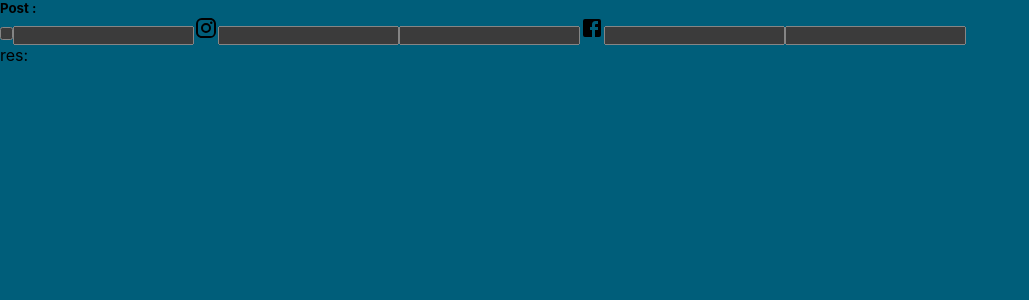
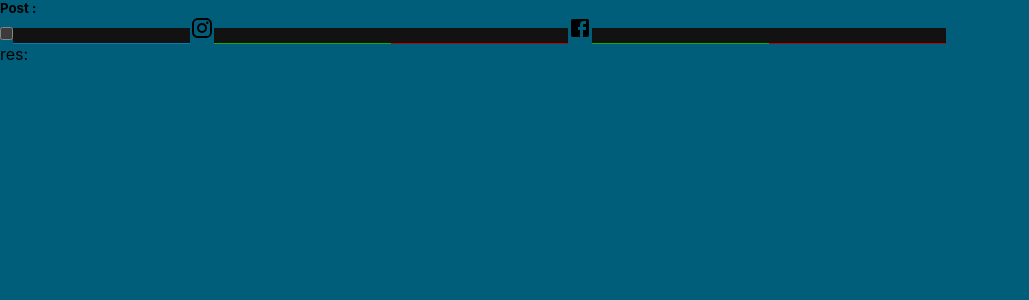
Before and after one commit to signscloudhn/budget, a Next.js app: page /dashboard/1/components/Post in a window 1280 px wide. Shown: the top 300 px of the page, without its empty margins (0-1029 px from the left). Built offline with nearby package versions, Linux system fonts and the light colour scheme.

Commit message:
🎨 PostInput component

```diff
--- a/pages/dashboard/[id]/components/Post.tsx
+++ b/pages/dashboard/[id]/components/Post.tsx
@@ -2,120 +2,47 @@ import { Icon } from "@mui/material"
 import FacebookIcon from "@mui/icons-material/Facebook"
 import InstagramIcon from "@mui/icons-material/Instagram"
 import styles from "../styles/DivisionInfo.module.scss"
-import { useDispatch} from "react-redux"
+import { useDispatch } from "react-redux"
 import {
-  updateSpent,
-  updateSocialMediaDist,
   updateEquivalent,
-  updatePostBudget,
 } from "../../../../redux/slices/dataSlice"
 import { PostProps } from "../../../../interfaces/dashboard"
-import useLastWeek from '../../../../hooks/useLastWeek';
+import useLastWeek from "../../../../hooks/useLastWeek"
+import PostInput from "./common/PostInput"
 
 const Post = ({ post, currentData }: PostProps) => {
   const dispatch = useDispatch()
 
-  const {isLastWeek} = useLastWeek()
+  const { isLastWeek } = useLastWeek()
 
   return (
     <div className={styles.post}>
       <h5>Post {post?.id}:</h5>
-      <input type="checkbox" checked={post?.equivalent} disabled={isLastWeek() ? false : true} onChange={()=>{
-        dispatch(updateEquivalent({
-          current: currentData,
-          id: post?.id
-        }))
-      }} />
       <input
-        type="number"
-        value={post?.budget}
-        min={0}
-        disabled={
-          !post?.equivalent && isLastWeek() ? false : true
-        }
-        onChange={(e) => {
+        type="checkbox"
+        checked={post?.equivalent}
+        disabled={isLastWeek() ? false : true}
+        onChange={() => {
           dispatch(
-            updatePostBudget({
+            updateEquivalent({
+              current: currentData,
               id: post?.id,
-              current: currentData,
-              value: Number(e.target.value),
             })
           )
         }}
       />
+      <PostInput currentData={currentData} post={post} />
+
       <Icon component={InstagramIcon} />
-      <input
-        type="number"
-        value={post?.distribution?.instagram?.in}
-        className={styles.in}
-        min={0}
-        disabled={isLastWeek() ? false : true}
-        onChange={(e) => {
-          dispatch(
-            updateSocialMediaDist({
-              id: post?.id,
-              current: currentData,
-              value: Number(e.target.value),
-              social: "instagram",
-            })
-          )
-        }}
-      />
-      <input
-        type="number"
-        value={post?.distribution?.instagram?.out}
-        className={styles.out}
-        min={0}
-        max={post?.distribution?.instagram?.in}
-        disabled={isLastWeek() ? false : true}
-        onChange={(e) => {
-          dispatch(
-            updateSpent({
-              id: post?.id,
-              current: currentData,
-              value: Number(e.target.value),
-              social: "instagram",
-            })
-          )
-        }}
-      />
+
+      <PostInput currentData={currentData} post={post} postIn="instagram" />
+      <PostInput currentData={currentData} post={post} postOut="instagram" />
+
       <Icon component={FacebookIcon} />
-      <input
-        type="number"
-        value={post?.distribution?.facebook?.in}
-        className={styles.in}
-        min={0}
-        max={post?.budget}
-        disabled={isLastWeek() ? false : true}
-        onChange={(e) => {
-          dispatch(
-            updateSocialMediaDist({
-              id: post?.id,
-              current: currentData,
-              value: Number(e.target.value),
-              social: "facebook",
-            })
-          )
-        }}
-      />
-      <input
-        type="number"
-        value={post?.distribution?.facebook?.out}
-        className={styles.out}
-        min={0}
-        max={post?.distribution?.facebook?.in}
-        disabled={isLastWeek() ? false : true}
-        onChange={(e) => {
-          dispatch(
-            updateSpent({
-              id: post?.id,
-              current: currentData,
-              value: Number(e.target.value),
-              social: "facebook",
-            })
-          )
-        }}
-      />
+
+      <PostInput currentData={currentData} post={post} postIn="facebook" />
+      <PostInput currentData={currentData} post={post} postOut="facebook" />
+
       <p className={styles.residue}>res: {post?.residue}</p>
     </div>
   )
--- a/pages/dashboard/[id]/components/StoreWeek.tsx
+++ b/pages/dashboard/[id]/components/StoreWeek.tsx
@@ -91,6 +91,7 @@ const StoreWeek = ({ storeName, weekId, children }: StoreWeekProps) => {
       >
         <Icon component={BurstModeIcon} />
         <input
+          className={styles.input}
           type="number"
           min={1}
           value={currentStoreWeek?.publications}
@@ -105,7 +106,9 @@ const StoreWeek = ({ storeName, weekId, children }: StoreWeekProps) => {
             )
           }}
         />
-        <div className={styles.publications}>{children}</div>
+        <div className={styles.publications}>
+          {children}
+        </div>
       </div>
       <div className={styles.week_item}>
         {isResidueSpend() ? (
--- /dev/null
+++ b/pages/dashboard/[id]/components/common/PostInput.tsx
@@ -0,0 +1,75 @@
+import { useDispatch } from "react-redux"
+import useLastWeek from "../../../../../hooks/useLastWeek"
+import { PostInputProps } from "../../../../../interfaces/dashboard"
+import { updatePostBudget, updateSocialMediaDist, updateSpent } from "../../../../../redux/slices/dataSlice"
+import styles from "../../styles/PostInput.module.scss"
+
+const PostInput = ({post, postIn="", postOut="", currentData}: PostInputProps) => {
+
+  const dispatch = useDispatch()
+  const { isLastWeek } = useLastWeek()
+
+  if(postIn !== ""){
+    return <input
+      type="number"
+      value={post?.distribution[postIn].in}
+      className={styles.in}
+      min={0}
+      disabled={isLastWeek() ? false : true}
+      onChange={(e) => {
+          dispatch(
+            updateSocialMediaDist({
+              id: post?.id,
+              current: currentData,
+              value: Number(e.target.value),
+              social: postIn,
+            })
+          )
+        }}
+    />
+  }
+
+  if(postOut !== ""){
+    return <input
+      type="number"
+        value={post?.distribution[postOut].out}
+        className={styles.out}
+        min={0}
+        max={post?.distribution[postOut].in}
+        disabled={isLastWeek() ? false : true}
+        onChange={(e) => {
+          dispatch(
+            updateSpent({
+              id: post?.id,
+              current: currentData,
+              value: Number(e.target.value),
+              social: postOut,
+            })
+          )
+        }}
+    />
+  }
+
+  return (
+    <input
+      type="number"
+      className={styles.budget}
+      value={post?.budget}
+      min={0}
+      disabled={
+        !post?.equivalent && isLastWeek() ? false : true
+      }
+      onChange={(e)=>{
+        dispatch(
+            updatePostBudget({
+              id: post?.id,
+              current: currentData,
+              value: Number(e.target.value),
+            })
+          )
+      }}
+      />
+      )
+}
+
+export default PostInput;
--- a/pages/dashboard/[id]/styles/DivisionInfo.module.scss
+++ b/pages/dashboard/[id]/styles/DivisionInfo.module.scss
@@ -38,17 +38,9 @@
     flex-direction: column;
     flex-wrap: wrap;
     align-items: center;
-    .in {
-      border-bottom: 1px solid rgb(15 175 9);
-    }
-    .out {
-      border-bottom: 1px solid rgb(175, 9, 9);
-    }
-    .residue {
-      font-size: 14px;
-    }
   }
 }
+
 .button {
   cursor: pointer;
   color: rgb(167, 167, 167);
--- /dev/null
+++ b/pages/dashboard/[id]/styles/PostInput.module.scss
@@ -0,0 +1,15 @@
+.budget {
+  border: none;
+  border-bottom: 1px solid rgb(9, 122, 175);
+}
+.in {
+  border: none;
+  border-bottom: 1px solid rgb(15 175 9);
+}
+.out {
+  border: none;
+  border-bottom: 1px solid rgb(175, 9, 9);
+}
+.residue {
+  font-size: 14px;
+}
--- a/pages/dashboard/[id]/styles/StoreWeek.module.scss
+++ b/pages/dashboard/[id]/styles/StoreWeek.module.scss
@@ -15,9 +15,11 @@
     text-align: center;
     width: 50px;
     background-color: transparent;
+    color: black;
+  }
+  .input {
     border: none;
     border-bottom: 1px solid rgb(180, 180, 180);
-    color: black;
   }
 }
 .pubs {
```
Also changed, not shown: interfaces/dashboard.ts (+10 -0 lines).
